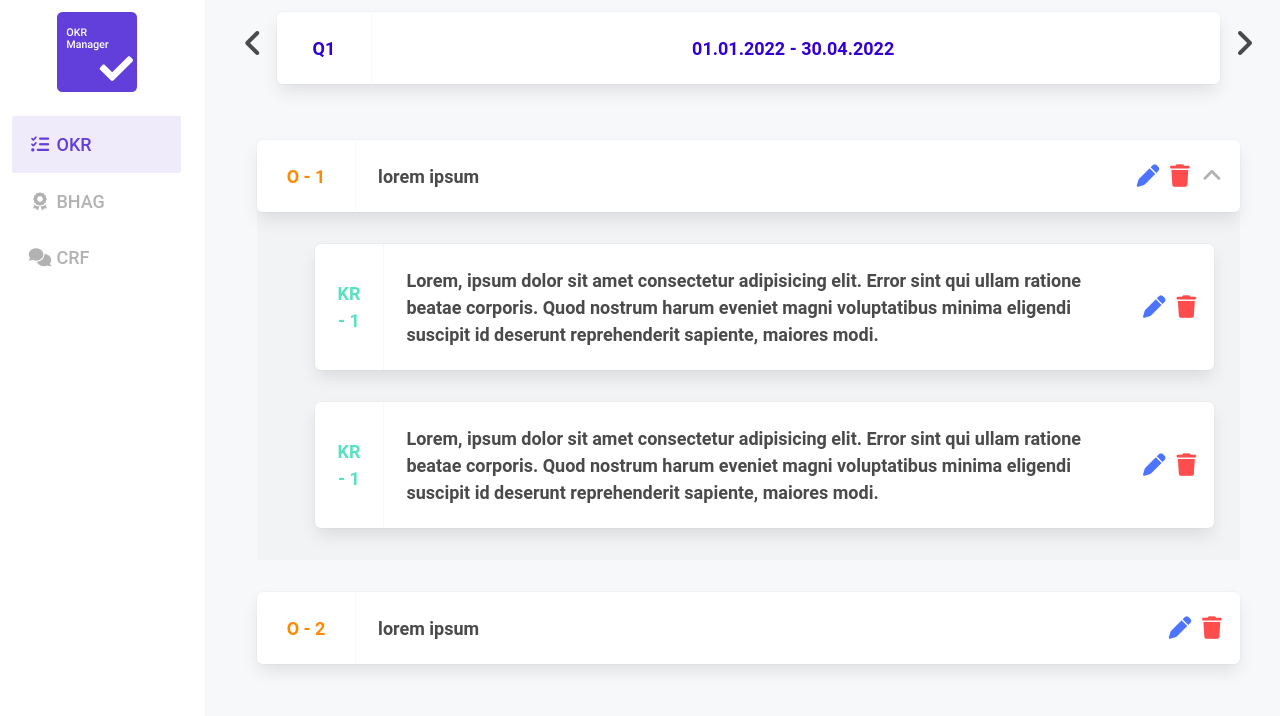
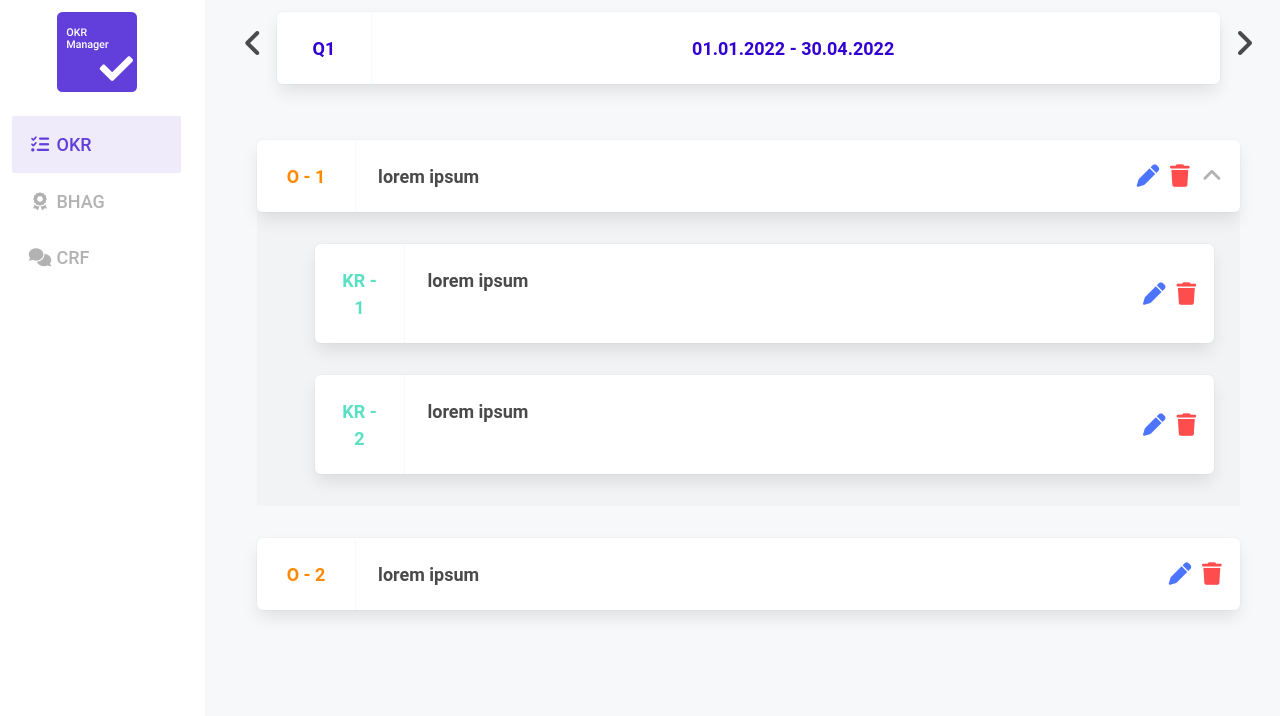
Before and after one commit to firatdgn/okr-manager, a Vue app: page / in a window 1280 px wide. Both pictures are taken after a click on the element 1211 px from the left and 176 px from the top of the page. Shown: the top 716 px of the page. Built offline with nearby package versions, Linux system fonts and the light colour scheme; a web font is replaced by a local one.

Commit message:
feat: key result component functionality

```diff
--- a/src/components/KeyResult.vue
+++ b/src/components/KeyResult.vue
@@ -1,6 +1,9 @@
 <template>
     <div
-        class="is-flex is-justify-content-space-between is-align-items-baseline"
+        class="
+            is-flex is-justify-content-space-between is-align-items-baseline
+            key-result
+        "
     >
         <div
             class="box is-flex-grow-3 is-flex is-justify-content-space-between"
@@ -11,13 +14,10 @@
                     is-flex is-justify-content-center is-align-items-center
                 "
             >
-                KR - 1
+                KR - {{ keyResult.index }}
             </div>
             <div class="key-result-content is-flex-grow-3">
-                Lorem, ipsum dolor sit amet consectetur adipisicing elit. Error
-                sint qui ullam ratione beatae corporis. Quod nostrum harum
-                eveniet magni voluptatibus minima eligendi suscipit id deserunt
-                reprehenderit sapiente, maiores modi.
+                {{ keyResult.content }}
             </div>
             <div
                 class="
@@ -41,7 +41,16 @@
 </template>
 
 <script>
-export default {};
+export default {
+    props: ["keyResult"],
+    setup(props) {
+        let keyResult = props.keyResult;
+
+        return {
+            keyResult,
+        };
+    },
+};
 </script>
 
 <style scoped>
```
